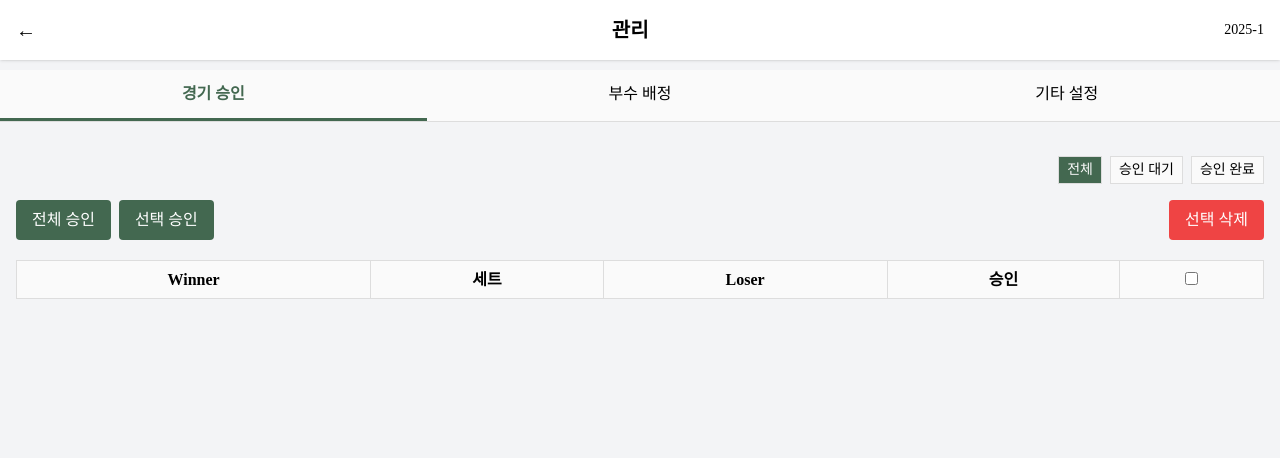
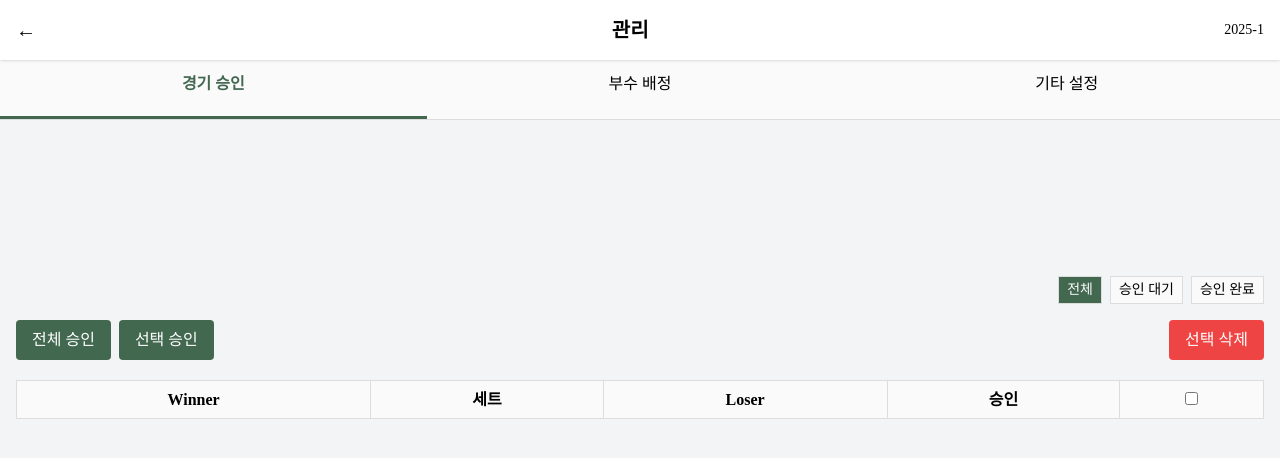
Before and after one commit to SY17SY/scutta-2025-1, a website: page app/templates/approval.html in a window 1280 px wide. Drawn offline with nearby package versions, Linux system fonts and the light colour scheme; no server answers; a web font is replaced by a local one.

Commit message:
fix margin, padding

```diff
--- a/app/static/css/style.css
+++ b/app/static/css/style.css
@@ -1,9 +1,12 @@
 body {
     font-family: 'Pretendard';
+    margin-top: 0;
+    padding-top: 120px;
 }
 
 header {
     position: fixed;
+    height: 60px;
     top: 0;
     width: 100%;
     z-index: 1000;
@@ -80,7 +83,8 @@ header {
     justify-content: space-between;
     border-bottom: 1px solid #ddd;
     position: fixed;
-    top: 70px;
+    top: 60px;
+    height: 60px;
     width: 100%;
     background: #fafafa;
     z-index: 999;
```
